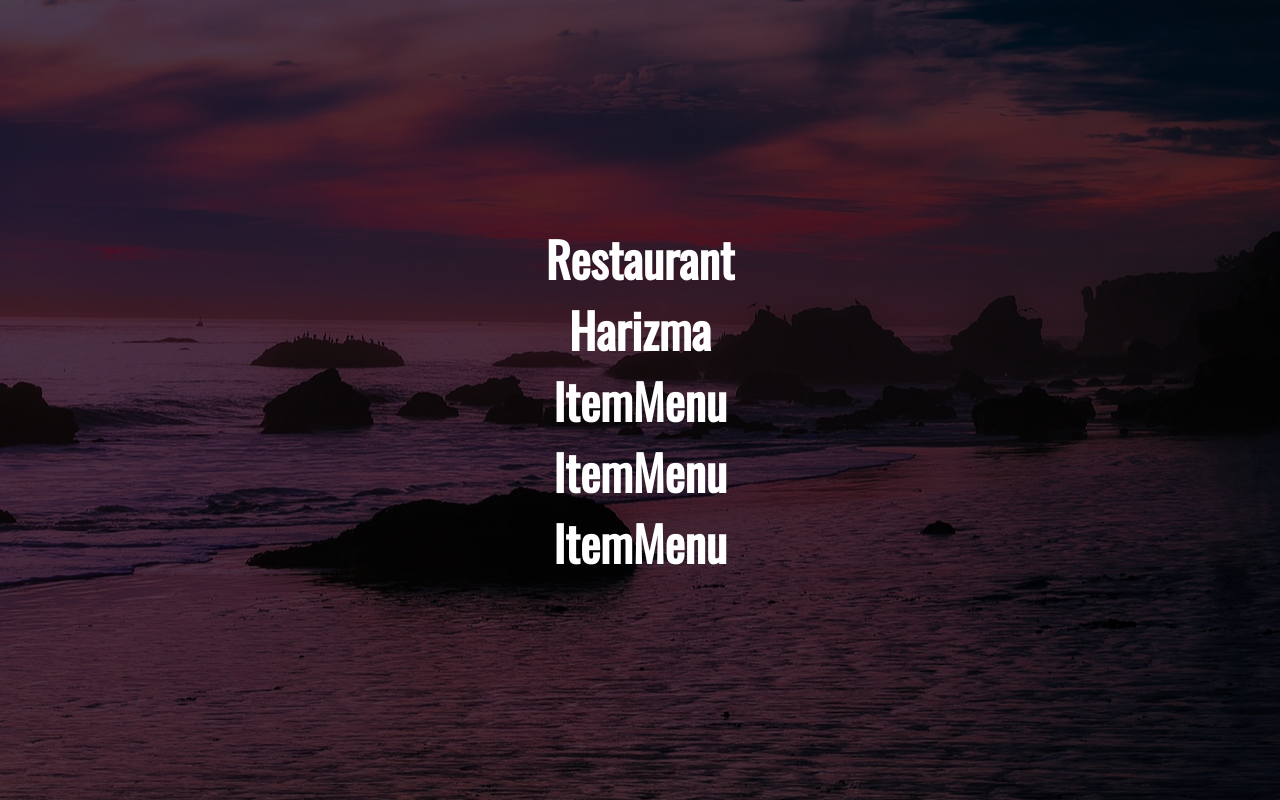
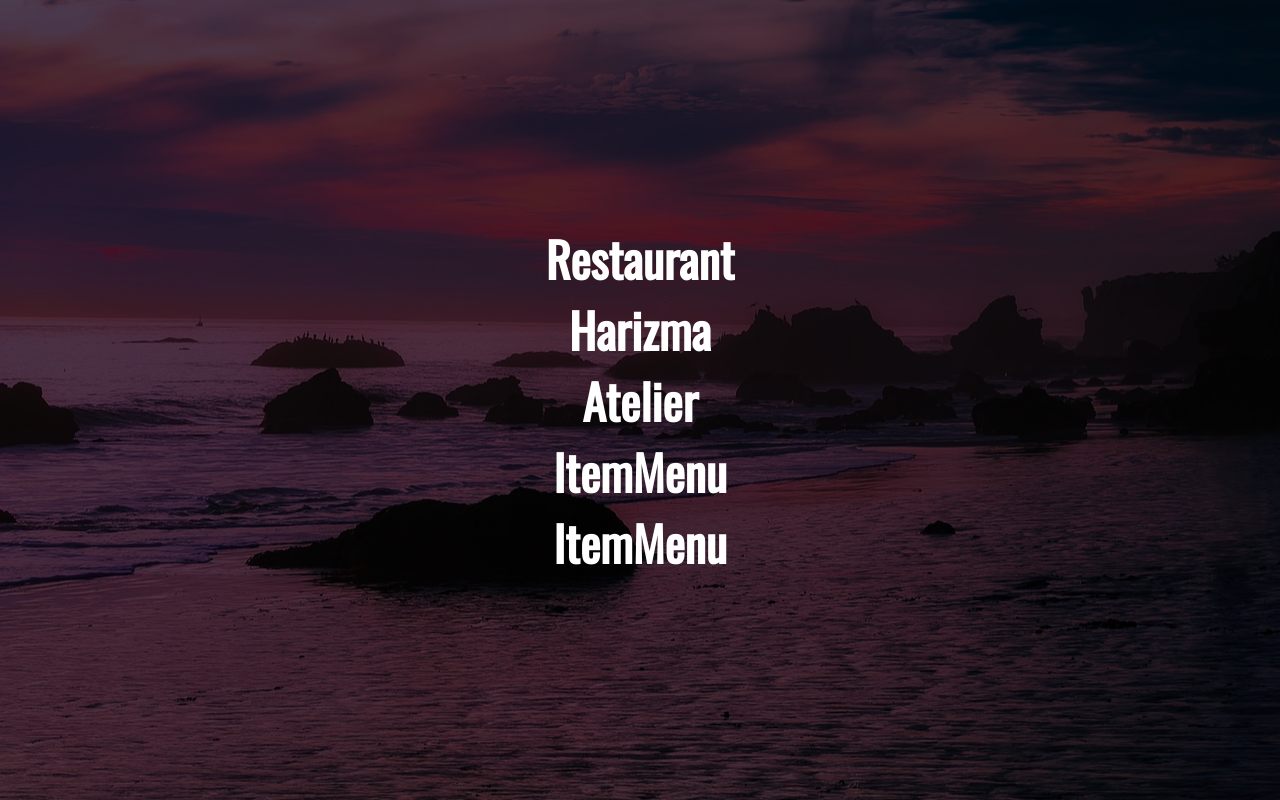
Before and after one commit to Sheil777/Menu, a plain HTML site: page index.html in a window 1280 px wide. Drawn offline with nearby package versions, Linux system fonts and the light colour scheme.

Commit message:
Update index.html

```diff
--- a/index.html
+++ b/index.html
@@ -12,7 +12,7 @@
                 <ul class='menu'>
                     <li><a href='https://sheil777.github.io/restaurant'>Restaurant</a></li>
                     <li><a href='https://sheil777.github.io/harizma/'>Harizma</a></li>
-                    <li><a href='#'>ItemMenu</a></li>
+                    <li><a href='https://sheil777.github.io/atelier/'>Atelier</a></li>
                     <li><a href='#'>ItemMenu</a></li>
                     <li><a href='#'>ItemMenu</a></li>
                 </ul>
```
